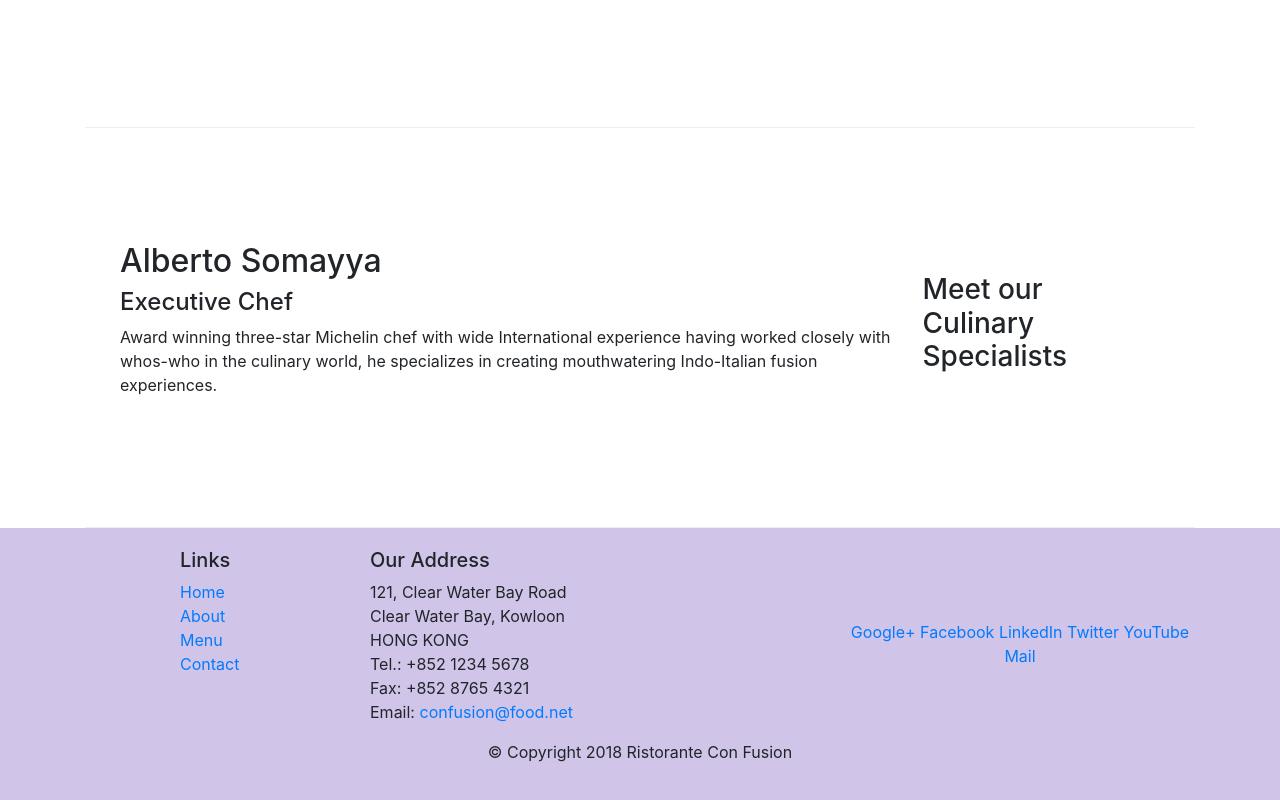
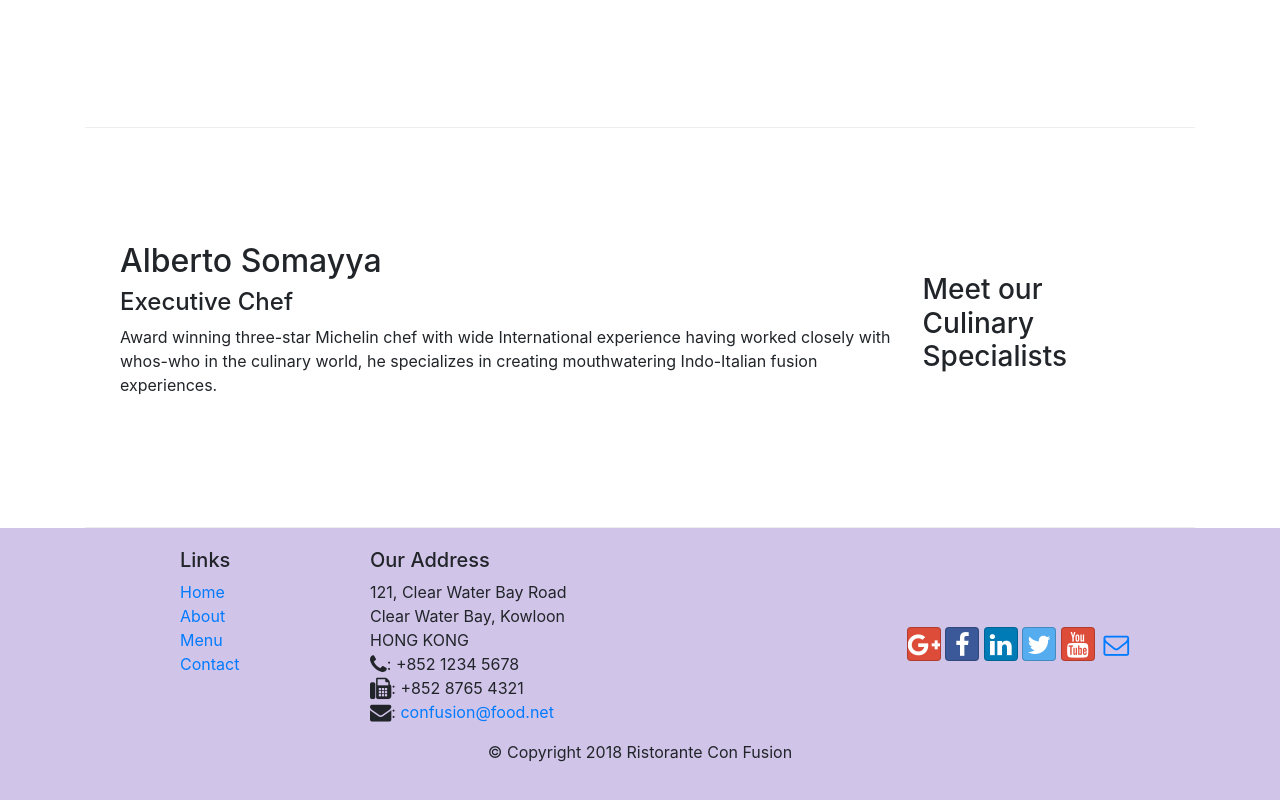
Before and after one commit to harshputu/bs, a website: page index.html in a window 1280 px wide. Shown: the part 1006-1806 px from the top of the page. Drawn offline with nearby package versions, Linux system fonts and the light colour scheme.

Commit message:
icon fonts

```diff
--- a/index.html
+++ b/index.html
@@ -9,6 +9,8 @@
 
      <!-- Bootstrap CSS -->
      <link rel="stylesheet" href="node_modules/bootstrap/dist/css/bootstrap.min.css">
+     <link rel="stylesheet" href="node_modules/font-awesome/css/font-awesome.min.css">
+     <link rel="stylesheet" href="node_modules/bootstrap-social/bootstrap-social.css">
      <link rel="stylesheet" href="css/styles.css">
     <title>Ristorante Con Fusion</title>
 </head>
@@ -22,10 +24,10 @@
         <a class="navbar-brand mr-auto" href="#">Ristrorante Con Fusion</a>
         <div class="collapse navbar-collapse " id="Navbar">
         <ul class="navbar-nav mr-auto">
-        <li class="nav-item active"><a class="nav-link" href="#">Home</a></li>
-        <li class="nav-item"><a class="nav-link" href="./aboutus.html">About</a></li>
-        <li class="nav-item"><a class="nav-link" href="#">Menu</a></li>
-        <li class="nav-item"><a class="nav-link" href="#">Contact</a></li>
+        <li class="nav-item active"><a class="nav-link" href="#"><span class="fa fa-home fa-lg"></span>Home</a></li>
+        <li class="nav-item"><a class="nav-link" href="./aboutus.html"><span class="fa fa-info fa-lg"></span>About</a></li>
+        <li class="nav-item"><a class="nav-link" href="#"><span class="fa fa-list fa-lg"></span>Menu</a></li>
+        <li class="nav-item"><a class="nav-link" href="#"><span class="fa fa-address-card float-lg"></span>Contact</a></li>
         </ul>
         </div>
     </div>
@@ -95,19 +97,19 @@
 		              121, Clear Water Bay Road<br>
 		              Clear Water Bay, Kowloon<br>
 		              HONG KONG<br>
-		              Tel.: +852 1234 5678<br>
-		              Fax: +852 8765 4321<br>
-		              Email: <a href="mailto:confusion@food.net">confusion@food.net</a>
+		              <i class="fa fa-phone fa-lg"></i>: +852 1234 5678<br>
+		              <i class="fa fa-fax fa-lg"></i>: +852 8765 4321<br>
+		              <i class="fa fa-envelope fa-lg"></i>: <a href="mailto:confusion@food.net">confusion@food.net</a>
 		           </address>
                 </div>
                 <div class="col-12 col-sm-4 align-self-center">
                     <div class="text-center">
-                        <a href="http://google.com/+">Google+</a>
-                        <a href="http://www.facebook.com/profile.php?id=">Facebook</a>
-                        <a href="http://www.linkedin.com/in/">LinkedIn</a>
-                        <a href="http://twitter.com/">Twitter</a>
-                        <a href="http://youtube.com/">YouTube</a>
-                        <a href="mailto:">Mail</a>
+                        <a class="btn btn-social-icon btn-google" href="http://google.com/+"><i class="fa fa-google-plus fa-lg" ></i></a>
+                        <a class="btn btn-social-icon btn-facebook" href="http://www.facebook.com/profile.php?id="><i class="fa fa-facebook fa-lg" ></i></a>
+                        <a class="btn btn-social-icon btn-linkedin" href="http://www.linkedin.com/in/"><i class="fa fa-linkedin fa-lg" ></i></a>
+                        <a class="btn btn-social-icon btn-twitter" href="http://twitter.com/"><i class="fa fa-twitter fa-lg" ></i></a>
+                        <a class="btn btn-social-icon btn-google" href="http://youtube.com/"><i class="fa fa-youtube fa-lg" ></i></a>
+                        <a class="btn btn-social-icon" href="mailto:"><i class="fa fa-envelope-o fa-lg" ></i></a>
                     </div>
                 </div>
            </div>
--- a/package.json
+++ b/package.json
@@ -15,6 +15,8 @@
   },
   "dependencies": {
     "bootstrap": "^4.0.0",
+    "bootstrap-social": "^5.1.1",
+    "font-awesome": "^4.7.0",
     "jquery": "^3.1.1",
     "popper.js": "^1.12.9"
   }
```
Also changed, not shown: aboutus.html (+16 -13 lines), 1 other file.
